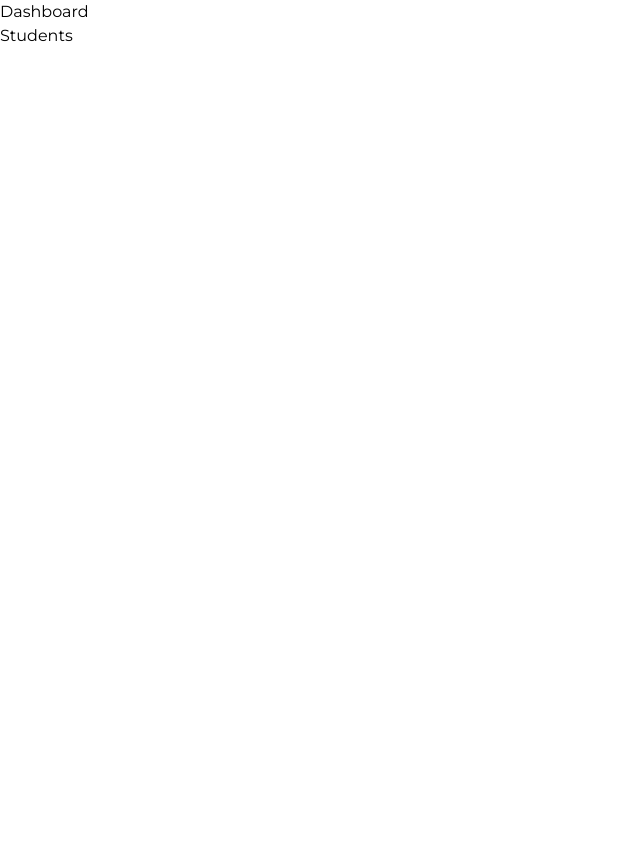
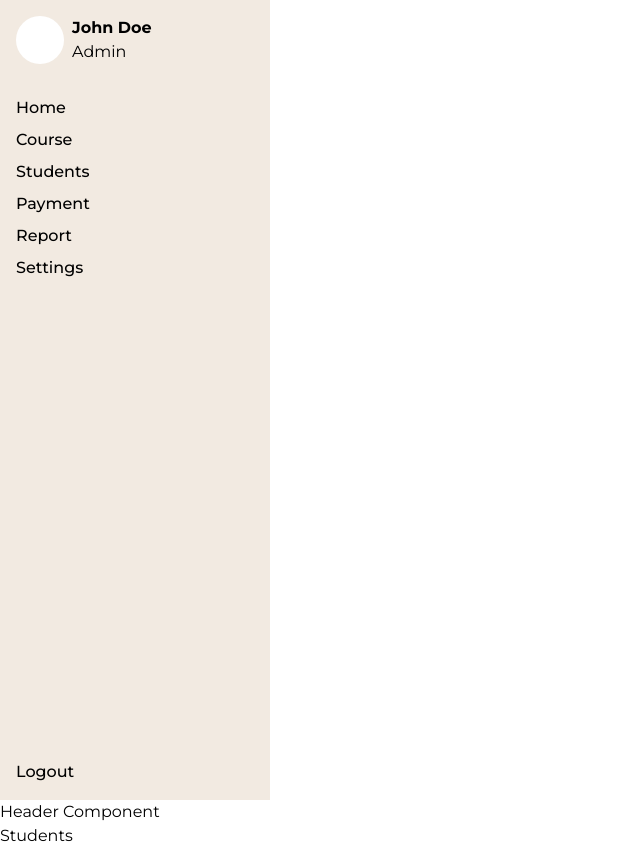
Before and after one commit to harunfr/manage-courses, a Next.js app: page /dashboard in a window 1280 px wide. Shown: the whole page, without its empty margins (0-640 px from the left). Before the commit the page ends 800 px from the top, so only its background shows below. Built offline with nearby package versions, Linux system fonts and the light colour scheme.

Commit message:
add sidebar component

```diff
--- a/components/dashboard/AdminTools.js
+++ /dev/null
@@ -1,7 +0,0 @@
-import React from 'react'
-
-const AdminTools = () => {
-  return <div>Left Pane Component</div>
-}
-
-export default AdminTools
--- /dev/null
+++ b/components/dashboard/SideBar.js
@@ -0,0 +1,64 @@
+import React from 'react'
+import Image from 'next/image'
+
+const SideBar = () => {
+  return (
+    <div
+      class="flex h-screen flex-col bg-[#F2EAE1]"
+      style={{ maxWidth: '270px' }}
+    >
+      <div class="flex items-center p-4">
+        <div class="h-12 w-12 rounded-full bg-white"></div>
+        <div class="ml-2">
+          <p class="font-bold">John Doe</p>
+          <p>Admin</p>
+        </div>
+      </div>
+
+      <div class="p-4">
+        <nav>
+          <ul>
+            <li class="mb-2">
+              <a href="#" class="font-medium ">
+                Home
+              </a>
+            </li>
+            <li class="mb-2">
+              <a href="#" class="font-medium">
+                Course
+              </a>
+            </li>
+            <li class="mb-2">
+              <a href="#" class="font-medium">
+                Students
+              </a>
+            </li>
+            <li class="mb-2">
+              <a href="#" class="font-medium">
+                Payment
+              </a>
+            </li>
+            <li class="mb-2">
+              <a href="#" class="font-medium">
+                Report
+              </a>
+            </li>
+            <li class="mb-2">
+              <a href="#" class="font-medium">
+                Settings
+              </a>
+            </li>
+          </ul>
+        </nav>
+      </div>
+
+      <div class="mt-auto p-4">
+        <a href="#" class="font-medium">
+          Logout
+        </a>
+      </div>
+    </div>
+  )
+}
+
+export default SideBar
--- a/pages/dashboard/index.js
+++ b/pages/dashboard/index.js
@@ -1,9 +1,12 @@
 import Link from 'next/link'
+import SideBar from '@/components/dashboard/SideBar'
+import Header from '@/components/dashboard/Header'
 
 const Dashboard = () => {
   return (
     <div>
-      <h1>Dashboard</h1>
+      <SideBar />
+      <Header />
       <Link href="/dashboard/students">Students</Link>
     </div>
   )
```
